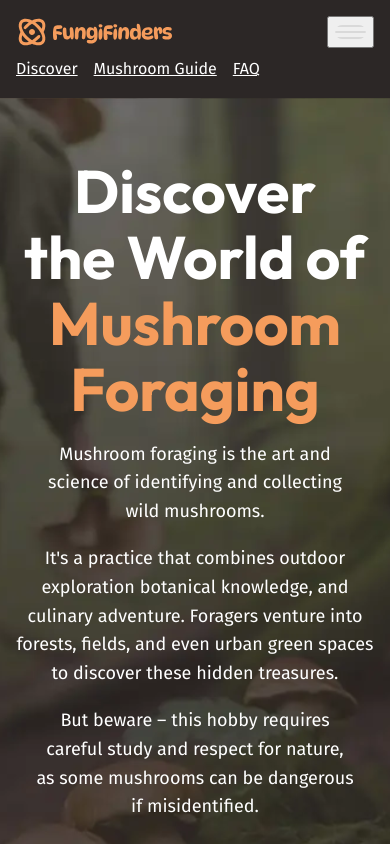
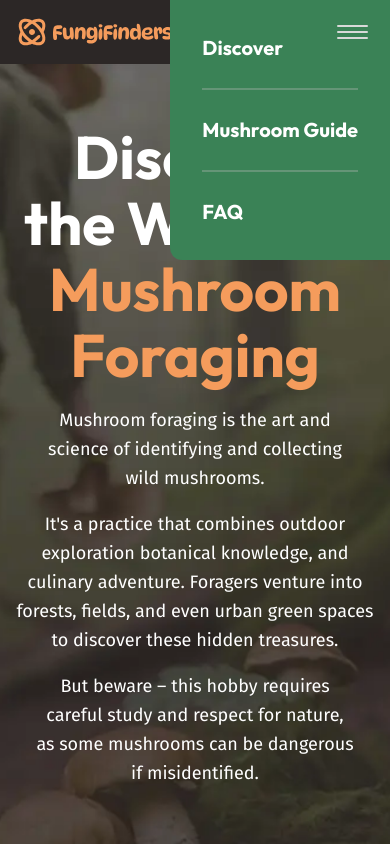
Before and after one commit to daddylongtoe/Pro-CSS, a plain HTML site: page index.html in a window 390 px wide. Both pictures are taken after a click on the button "Menu". Shown: the top 844 px of the page. Drawn offline with Linux system fonts and the light colour scheme.

Commit message:
Add hamburger menu functionality

```diff
--- a/index.html
+++ b/index.html
@@ -11,7 +11,8 @@
         href="https://fonts.googleapis.com/css2?family=Fira+Sans:wght@400;700&family=Outfit:wght@100..900&display=swap"
         rel="stylesheet" />
     <link rel="stylesheet" href="style.css">
-    <title>Document</title>
+    <script src="./main.js" defer></script>
+    <title>Fungus Among Us</title>
 </head>
 
 <body>
@@ -21,8 +22,10 @@
                 <a href="/">
                     <img class="logo" src="/assets/fungi-finders.svg" />
                 </a>
-                <button aria-controls="primary-nav" aria-expanded="false"><span class="visually-hidden">Menu</span><img
-                        src="./assets/hamburger.svg" alt=""></button>
+                <button aria-controls="primary-nav" aria-expanded="false">
+                    <span class="visually-hidden">Menu</span>
+                    <img src="./assets/hamburger.svg" alt="">
+                </button>
 
                 <nav id="primary-nav" class="primary-navigation">
                     <ul role="list">
--- a/style.css
+++ b/style.css
@@ -266,12 +266,63 @@
         justify-content: space-between;
     }
 
+    [aria-controls="primary-nav"] {
+        display: none;
+        z-index: 100;
+        background: transparent;
+        border: 0;
+
+        img {
+            border-radius: 0;
+        }
+    }
+
     .primary-navigation {
         ul {
             display: flex;
             flex-wrap: wrap;
             gap: 0.5rem 1rem;
 
+        }
+
+        a {
+            text-decoration: none;
+        }
+
+        @media (width < 760px) {
+            display: none;
+
+            position: absolute;
+            z-index: 10;
+            top: 0;
+            right: 0;
+            background-color: var(--background-accent-main);
+            font-size: var(--font-size-lg);
+            font-weight: 700;
+            font-family: var(--ff-heading);
+            padding: 2rem;
+            border-radius: 0 0 0 var(--border-radius-3);
+
+            ul {
+                flex-direction: column;
+                gap: 0;
+            }
+
+            li+li {
+                margin-block-start: 1.5rem;
+                padding-block-start: 1.5rem;
+                border-top: 2px solid var(--background-accent-light);
+            }
+        }
+    }
+
+    @media (width < 760px) {
+        [aria-controls="primary-nav"] {
+            display: block;
+        }
+
+        [aria-expanded="true"]~.primary-navigation {
+            display: block;
         }
     }
 
```
